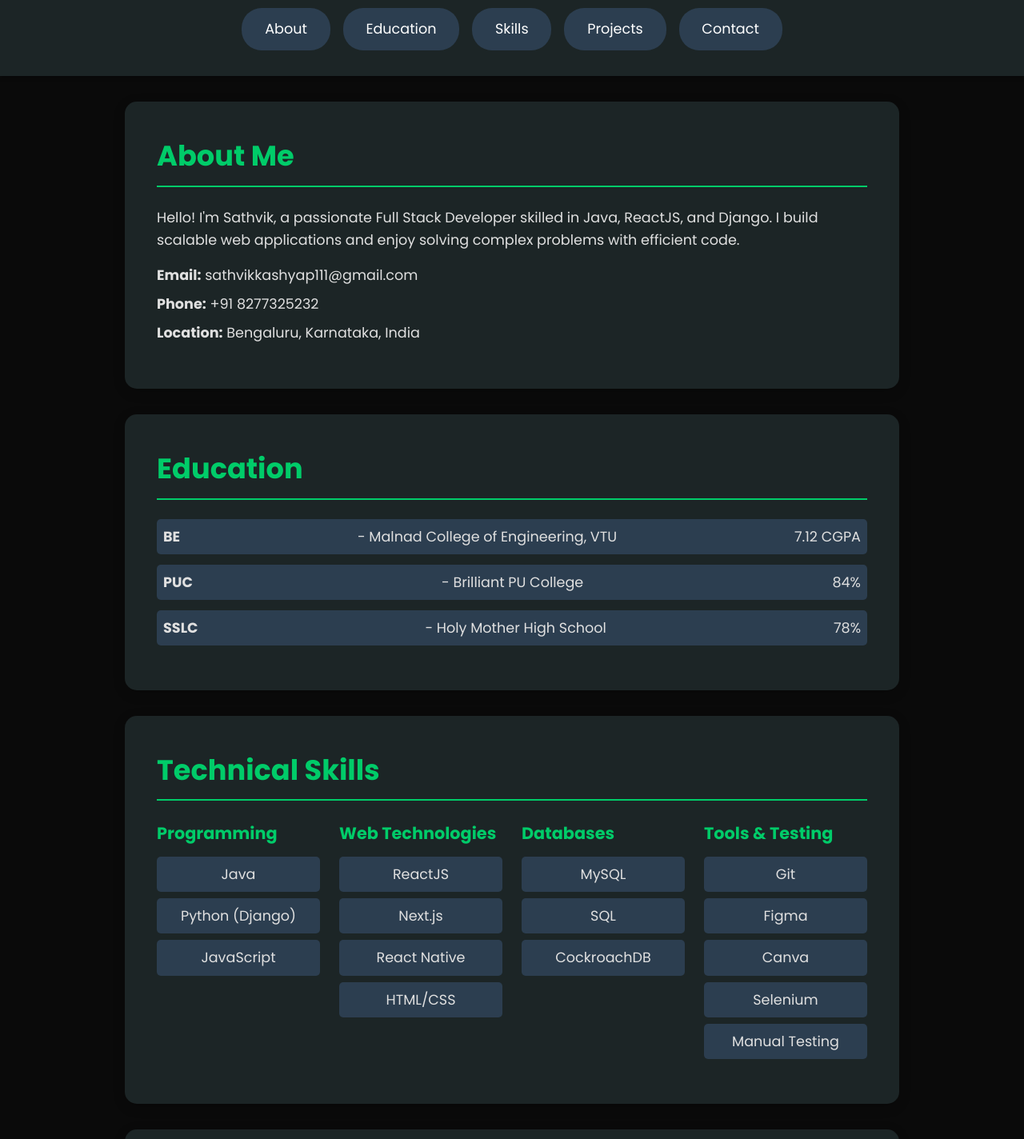
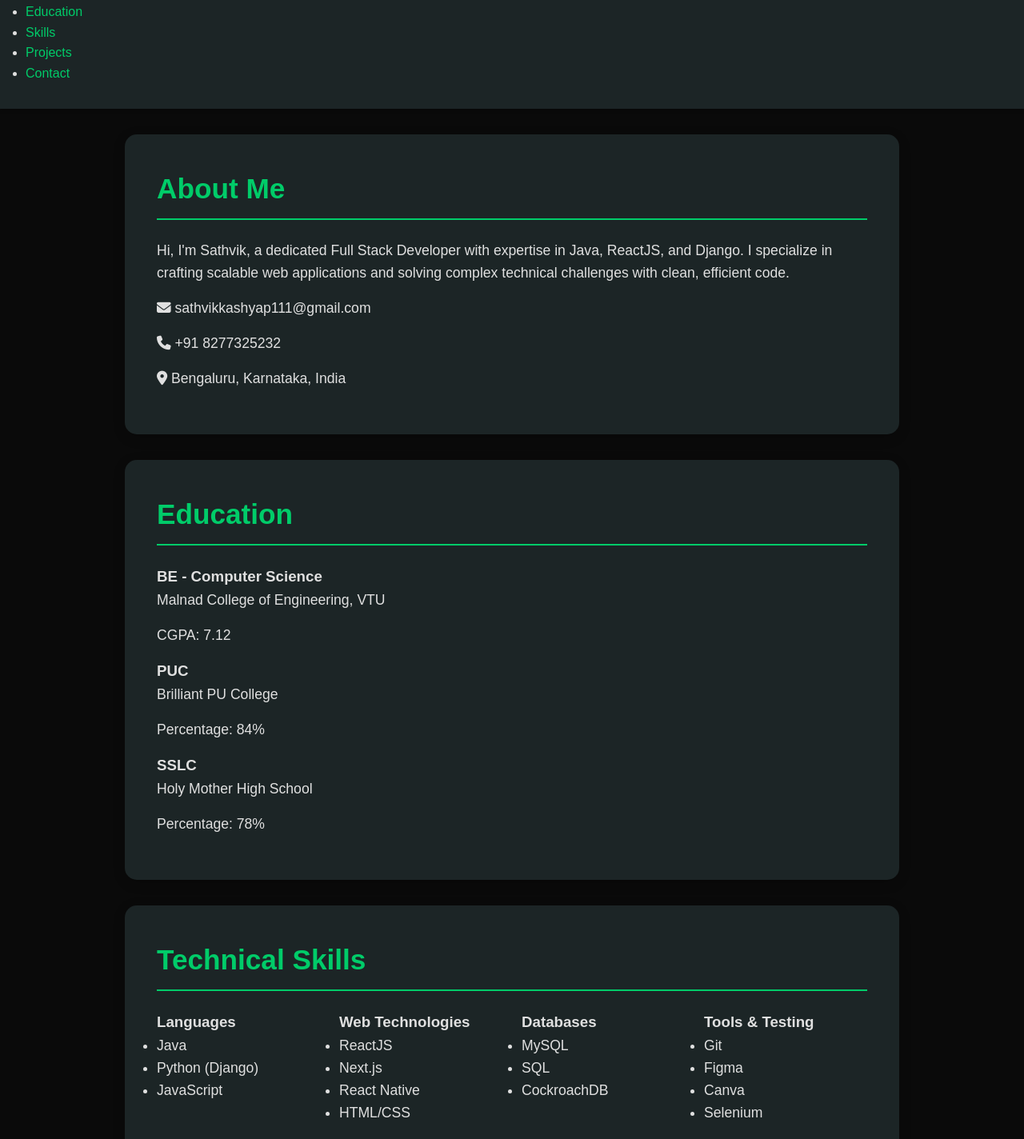
Before and after one commit to Sathvik232/Portfolio, a plain HTML site: page index.html in a window 1280 px wide. Shown: the part 368-1792 px from the top of the page at 80% size. Drawn offline with Linux system fonts and the light colour scheme.

Commit message:
Updated 2 index.html

```diff
--- a/index.html
+++ b/index.html
@@ -129,67 +129,78 @@
     <meta name="viewport" content="width=device-width, initial-scale=1.0">
     <title>Sathvik S Kashyap | Portfolio</title>
     <link rel="stylesheet" href="style.css">
-    <link href="https://fonts.googleapis.com/css2?family=Poppins:wght@300;400;600;700&display=swap" rel="stylesheet">
+    <link href="https://fonts.googleapis.com/css2?family=Inter:wght@300;400;600;700&display=swap" rel="stylesheet">
+    <link rel="stylesheet" href="https://cdnjs.cloudflare.com/ajax/libs/font-awesome/6.4.2/css/all.min.css">
 </head>
 <body>
     <header>
+        <div class="container">
             <div class="user">
                 <img src="photo.jpeg" alt="Sathvik's Photo">
-            <h1 class="nm">Sathvik S Kashyap</h1>
-            <p class="jb">Full Stack Developer</p>
+                <h1>Sathvik S Kashyap</h1>
+                <p>Full Stack Developer</p>
             </div>
-        <nav class="nv">
+            <nav>
                 <ul>
-                <li><a href="#Details">About</a></li>
-                <li><a href="#Education">Education</a></li>
-                <li><a href="#Skills">Skills</a></li>
-                <li><a href="#Projects">Projects</a></li>
-                <li><a href="#Contact">Contact</a></li>
+                    <li><a href="#about">About</a></li>
+                    <li><a href="#education">Education</a></li>
+                    <li><a href="#skills">Skills</a></li>
+                    <li><a href="#projects">Projects</a></li>
+                    <li><a href="#contact">Contact</a></li>
                 </ul>
             </nav>
+        </div>
     </header>
 
     <main>
-        <section id="Details" class="section">
+        <section id="about" class="section">
+            <div class="container">
                 <h2>About Me</h2>
-            <p>Hello! I'm Sathvik, a passionate Full Stack Developer skilled in Java, ReactJS, and Django. I build scalable web applications and enjoy solving complex problems with efficient code.</p>
-            <ul class="contact-info">
-                <li><strong>Email:</strong> sathvikkashyap111@gmail.com</li>
-                <li><strong>Phone:</strong> +91 8277325232</li>
-                <li><strong>Location:</strong> Bengaluru, Karnataka, India</li>
-            </ul>
+                <p>Hi, I'm Sathvik, a dedicated Full Stack Developer with expertise in Java, ReactJS, and Django. I specialize in crafting scalable web applications and solving complex technical challenges with clean, efficient code.</p>
+                <div class="contact-info">
+                    <p><i class="fas fa-envelope"></i> sathvikkashyap111@gmail.com</p>
+                    <p><i class="fas fa-phone"></i> +91 8277325232</p>
+                    <p><i class="fas fa-map-marker-alt"></i> Bengaluru, Karnataka, India</p>
+                </div>
+            </div>
         </section>
 
-        <section id="Education" class="section">
+        <section id="education" class="section">
+            <div class="container">
                 <h2>Education</h2>
-            <ul class="education-list">
-                <li>
-                    <strong>BE</strong> - Malnad College of Engineering, VTU
-                    <span>7.12 CGPA</span>
-                </li>
-                <li>
-                    <strong>PUC</strong> - Brilliant PU College
-                    <span>84%</span>
-                </li>
-                <li>
-                    <strong>SSLC</strong> - Holy Mother High School
-                    <span>78%</span>
-                </li>
-            </ul>
+                <div class="education-list">
+                    <div class="education-item">
+                        <h3>BE - Computer Science</h3>
+                        <p>Malnad College of Engineering, VTU</p>
+                        <p>CGPA: 7.12</p>
+                    </div>
+                    <div class="education-item">
+                        <h3>PUC</h3>
+                        <p>Brilliant PU College</p>
+                        <p>Percentage: 84%</p>
+                    </div>
+                    <div class="education-item">
+                        <h3>SSLC</h3>
+                        <p>Holy Mother High School</p>
+                        <p>Percentage: 78%</p>
+                    </div>
+                </div>
+            </div>
         </section>
 
-        <section id="Skills" class="section">
+        <section id="skills" class="section">
+            <div class="container">
                 <h2>Technical Skills</h2>
                 <div class="skills-grid">
-                <div class="skill-category">
-                    <h3>Programming</h3>
+                    <div class="skill-card">
+                        <h3>Languages</h3>
                         <ul>
                             <li>Java</li>
                             <li>Python (Django)</li>
   <li>JavaScript</li>
                         </ul>
                     </div>
-                <div class="skill-category">
+                    <div class="skill-card">
                         <h3>Web Technologies</h3>
                         <ul>
                             <li>ReactJS</li>
@@ -198,7 +209,7 @@
                             <li>HTML/CSS</li>
                         </ul>
                     </div>
-                <div class="skill-category">
+                    <div class="skill-card">
                         <h3>Databases</h3>
                         <ul>
                             <li>MySQL</li>
@@ -206,55 +217,60 @@
                             <li>CockroachDB</li>
                         </ul>
                     </div>
-                <div class="skill-category">
+                    <div class="skill-card">
                         <h3>Tools & Testing</h3>
                         <ul>
                             <li>Git</li>
                             <li>Figma</li>
                             <li>Canva</li>
                             <li>Selenium</li>
-                        <li>Manual Testing</li>
                         </ul>
+                    </div>
                 </div>
             </div>
         </section>
 
-        <section id="Projects" class="section">
+        <section id="projects" class="section">
+            <div class="container">
                 <h2>Projects</h2>
                 <div class="projects-grid">
-                <div class="project">
+                    <div class="project-card">
                         <h3>Blood Bank Management System</h3>
-                    <p>Developed an SQL-based system to manage donor and recipient records. Improved data search by 50%.</p>
+                        <p>An SQL-based system for managing donor and recipient records, improving data retrieval efficiency by 50%.</p>
                     </div>
-                <div class="project">
+                    <div class="project-card">
                         <h3>School Management System</h3>
-                    <p>Web-based application to centralize student and teacher records, reducing paperwork by 70%.</p>
+                        <p>A web application to streamline student and teacher record management, reducing paperwork by 70%.</p>
                     </div>
-                <div class="project">
+                    <div class="project-card">
                         <h3>Data Structure Visualizer</h3>
-                    <p>Java Swing app demonstrating linear data structures using OOP concepts and visual simulations.</p>
+                        <p>A Java Swing application showcasing linear data structures through interactive visual simulations.</p>
+                    </div>
                 </div>
             </div>
         </section>
 
-        <section id="Contact" class="section">
+        <section id="contact" class="section">
+            <div class="container">
                 <h2>Contact</h2>
-            <p>You can connect with me via:</p>
-            <ul class="contact-links">
-                <li>Email: <a href="mailto:sathvikkashyap111@gmail.com">sathvikkashyap111@gmail.com</a></li>
-                <li>LinkedIn: <a href="https://www.linkedin.com/in/sathvik-s-kashyap" target="_blank">linkedin.com/in/sathvik-s-kashyap</a></li>
-                <li>GitHub: <a href="https://github.com/Sathvik232" target="_blank">github.com/Sathvik232</a></li>
-            </ul>
+                <p>Let's connect! Reach out to me through:</p>
+                <div class="contact-links">
+                    <a href="mailto:sathvikkashyap111@gmail.com"><i class="fas fa-envelope"></i> Email</a>
+                    <a href="https://www.linkedin.com/in/sathvik-s-kashyap" target="_blank"><i class="fab fa-linkedin"></i> LinkedIn</a>
+                    <a href="https://github.com/Sathvik232" target="_blank"><i class="fab fa-github"></i> GitHub</a>
+                </div>
+            </div>
         </section>
     </main>
 
     <footer>
+        <div class="container">
             <p>&copy; 2025 Sathvik S Kashyap. All rights reserved.</p>
+        </div>
     </footer>
 
     <script>
-        // Smooth scrolling for navigation
-        document.querySelectorAll('.nv a').forEach(anchor => {
+        document.querySelectorAll('nav a').forEach(anchor => {
             anchor.addEventListener('click', function(e) {
                 e.preventDefault();
                 const sectionId = this.getAttribute('href');
```
Lines whose indentation alone changed are shown as unchanged.
